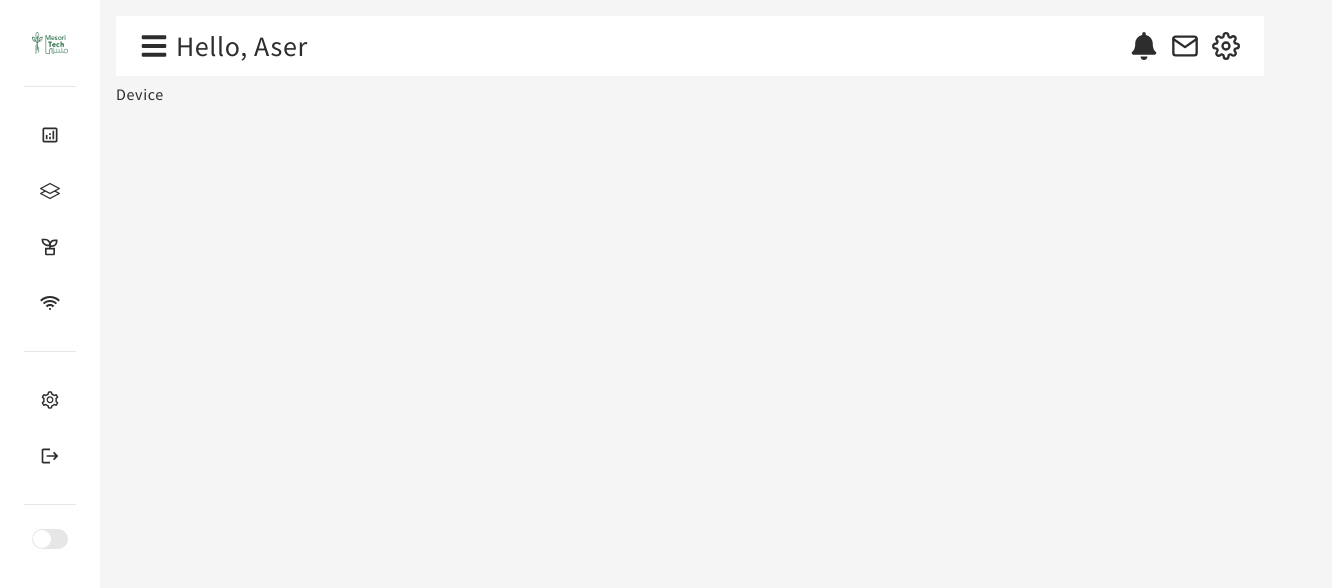
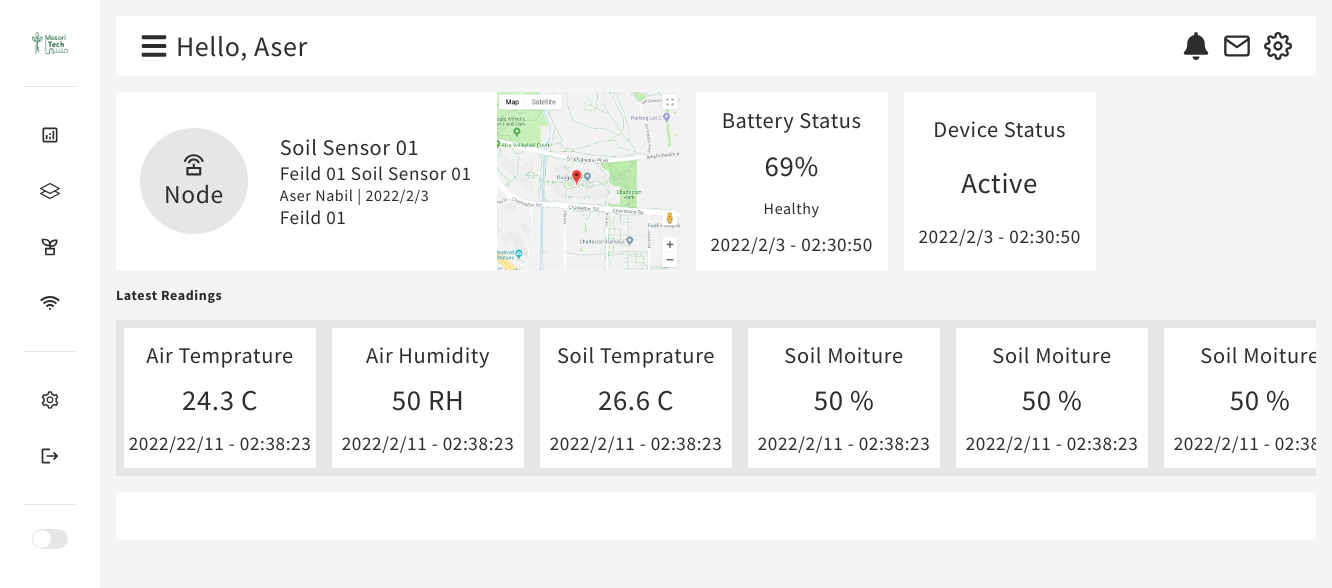
Before and after one commit to sanctor47/MesoriTech_WebApp, a React (Create React App) app: page /devices/1 in a window 1280 px wide. Shown: the top 588 px of the page, 1332 px wide, since content can reach past the window. Built offline with nearby package versions, Linux system fonts and the light colour scheme; sample sign-in values are in the browser's storage.

Commit message:
Device Profile Page #Need to Fix Charts

```diff
--- a/src/App.jsx
+++ b/src/App.jsx
@@ -37,9 +37,6 @@ function App() {
             <Route path="/devices/:id" element={<Device />} />
             <Route exact path="/plants" element={<Plants />} />
             <Route path="/plants/:id" element={<Plant />} />
-            {/* <Route exact path="/feilds" element={<Feilds />} /> */}
-            {/* <Route exact path="/prizes" element={<RankingPage />} /> */}
-            {/* <Route exact path="/scan" element={<ScanPage />} /> */}
           </Route>
           <Route path="/login" element={<LoginPage />} />
           <Route path="/signup" element={<SignupPage />} />
--- a/src/pages/Device/index.jsx
+++ b/src/pages/Device/index.jsx
@@ -1,17 +1,407 @@
 import { useParams } from "react-router-dom";
 import styled from "styled-components";
 import Layout from "../../components/Layout";
+import { v } from "../../styles/variables";
+import { MdRouter } from "react-icons/md";
+import { RiRouterLine } from "react-icons/ri";
+import mapEx from "../../assets/mapEx.png";
+import LineChartEx from "../../components/LineChartEx";
+
+const DeviceData = {
+  name: "Soil Sensor 01",
+  label: "Feild 01 Soil Sensor 01",
+  feild: "Feild 01",
+  status: true,
+  gateway: false,
+  createdAt: "2022/2/3",
+  battery: "60%",
+  sensors: [
+    {
+      name: "Soil Moisture",
+      type: "Moisture",
+      medium: "Soil",
+      lastReading: "32 %",
+      lastReadingDate: "2022/2/4-12:40:23",
+    },
+    {
+      name: "Soil Temprature",
+      type: "Temprature",
+      medium: "Soil",
+      lastReading: "24.2 C",
+      lastReadingDate: "2022/2/4-12:40:23",
+    },
+    {
+      name: "Air Temprature",
+      type: "Temprature",
+      medium: "Soil",
+      lastReading: "24.2 C",
+      lastReadingDate: "2022/2/4-12:40:23",
+    },
+    {
+      name: "Air Humidity",
+      type: "Temprature",
+      medium: "Soil",
+      lastReading: "20 RH",
+      lastReadingDate: "2022/2/4-12:40:23",
+    },
+  ],
+};
 
 const Device = () => {
   const params = useParams();
   console.log(params);
   return (
     <Layout>
-      <Container>Device</Container>
+      <Container>
+        <Row>
+          <DeviceCard data={DeviceData} />
+          <BateryCard>
+            <div className="title">Battery Status</div>
+            <div className="value">69%</div>
+            <div className="status">Healthy</div>
+            <div className="date">2022/2/3 - 02:30:50</div>
+          </BateryCard>
+          <StatusCard>
+            <div className="title">Device Status</div>
+            <div className="value">Active</div>
+            <div className="date">2022/2/3 - 02:30:50</div>
+          </StatusCard>
+        </Row>
+        <ReadingArea data={DeviceData} />
+        <ChartCard>
+        <LineChartEx />
+
+        </ChartCard>
+      </Container>
     </Layout>
   );
 };
 
 export default Device;
 
-const Container = styled.div``;
+const ChartCard = styled.div`
+   max-height: 400px;
+  background: ${({ theme }) => theme.bg};
+  padding: ${v.lgSpacing};
+`
+
+const BateryCard = styled.div`
+  background: ${({ theme }) => theme.bg};
+  min-width: 192px;
+  min-height: 140px;
+  display: flex;
+  flex-direction: column;
+  justify-content: space-evenly;
+  align-items: center;
+  /* padding: ${v.smSpacing}; */
+  /* border: 1px solid black; */
+  height: 100%;
+  /* background: ${({ theme }) => theme.bg}; */
+
+  .title {
+    font-size: 1.4rem;
+  }
+  .value {
+    font-size: 1.8rem;
+  }
+  .date {
+    font-size: 1.2rem;
+  }
+
+`;
+const StatusCard = styled.div`
+  background: ${({ theme }) => theme.bg};
+  min-width: 192px;
+  min-height: 140px;
+  display: flex;
+  flex-direction: column;
+  justify-content: space-evenly;
+  align-items: center;
+  /* padding: ${v.smSpacing}; */
+  /* border: 1px solid black; */
+  height: 100%;
+
+  .title {
+    font-size: 1.4rem;
+  }
+  .value {
+    font-size: 1.8rem;
+  }
+  .date {
+    font-size: 1.2rem;
+  }
+
+`;
+
+const Container = styled.div`
+  display: flex;
+  flex-direction: column;
+  justify-content: center;
+  /* align-items: center; */
+  gap: 1rem;
+  width: 100%;
+  padding-top: ${v.smSpacing};
+  position: relative;
+`;
+
+const Row = styled.div`
+  width: 100%;
+  display: flex;
+  gap: 1rem;
+  /* padding: ${v.smSpacing}; */
+`;
+
+const DeviceCard = ({ data }) => {
+  return (
+    <>
+      <SDeviceCard>
+        <div className="iconContainer">
+          {data.gateway ? (
+            <>
+              <MdRouter />
+              <p>Gateway</p>
+            </>
+          ) : (
+            <>
+              <RiRouterLine />
+              <p>Node</p>
+            </>
+          )}
+        </div>
+        <div className="dataBlock">
+          <div className="name">{data.name}</div>
+          <div className="label">{data.label}</div>
+          <div className="date">Aser Nabil | {data.createdAt}</div>
+          <div className="feild">{data.feild}</div>
+        </div>
+        <div className="mapContainer">
+          <img src={mapEx} alt="" />
+        </div>
+      </SDeviceCard>
+    </>
+  );
+};
+
+const SDeviceCard = styled.div`
+  background: ${({ theme }) => theme.bg};
+  display: flex;
+  justify-content: center;
+  align-items: center;
+  /* border: 1px solid black; */
+  /* padding: ${v.lgSpacing}; */
+  gap: ${v.smSpacing};
+  .iconContainer {
+    margin: ${v.lgSpacing};
+
+    background: ${({ theme }) => theme.bg3};
+    display: flex;
+    flex-direction: column;
+    justify-content: center;
+    align-items: center;
+    border-radius: 50%;
+    padding: ${v.lgSpacing};
+    font-size: 1.6rem;
+  }
+  .dataBlock {
+    margin: ${v.lgSpacing} 0;
+
+    width: 100%;
+    height: 100%;
+    display: flex;
+    flex-direction: column;
+    justify-content: center;
+    /* align-items: center; */
+    .name {
+      font-size: 1.4rem;
+    }
+    .label {
+      font-size: 1.2rem;
+    }
+    .feild {
+      font-size: 1.2rem;
+    }
+    .date {
+      font-size: 1rem;
+    }
+  }
+  .mapContainer {
+    /* margin:  ${v.lgSpacing}; */
+    /* margin: 0; */
+    height: 100%;
+    max-width: 200px;
+    display: flex;
+    justify-content: center;
+    align-items: center;
+    /* border: 1px solid black; */
+    /* padding: 0.5em; */
+
+    img {
+      max-width: 100%;
+      height: auto;
+    }
+  }
+`;
+
+const ReadingArea = ({ data }) => {
+  return (
+    <>
+      <h1>Latest Readings</h1>
+      <SReadingArea>
+        <ReadingCard>
+          <div className="name">Air Temprature</div>
+          <div className="value">24.3 C</div>
+          <div className="date">2022/22/11 - 02:38:23</div>
+        </ReadingCard>
+        <ReadingCard>
+          <div className="name">Air Humidity</div>
+          <div className="value">50 RH</div>
+          <div className="date">2022/2/11 - 02:38:23</div>
+        </ReadingCard>
+        <ReadingCard>
+          <div className="name">Soil Temprature</div>
+          <div className="value">26.6 C</div>
+          <div className="date">2022/2/11 - 02:38:23</div>
+        </ReadingCard>
+        <ReadingCard>
+          <div className="name">Soil Moiture</div>
+          <div className="value">50 %</div>
+          <div className="date">2022/2/11 - 02:38:23</div>
+        </ReadingCard>
+        <ReadingCard>
+          <div className="name">Soil Moiture</div>
+          <div className="value">50 %</div>
+          <div className="date">2022/2/11 - 02:38:23</div>
+        </ReadingCard>
+        <ReadingCard>
+          <div className="name">Soil Moiture</div>
+          <div className="value">50 %</div>
+          <div className="date">2022/2/11 - 02:38:23</div>
+        </ReadingCard>
+        <ReadingCard>
+          <div className="name">Soil Moiture</div>
+          <div className="value">50 %</div>
+          <div className="date">2022/2/11 - 02:38:23</div>
+        </ReadingCard>
+        <ReadingCard>
+          <div className="name">Soil Moiture</div>
+          <div className="value">50 %</div>
+          <div className="date">2022/2/11 - 02:38:23</div>
+        </ReadingCard>
+        <ReadingCard>
+          <div className="name">Soil Moiture</div>
+          <div className="value">50 %</div>
+          <div className="date">2022/2/11 - 02:38:23</div>
+        </ReadingCard>
+        <ReadingCard>
+          <div className="name">Soil Moiture</div>
+          <div className="value">50 %</div>
+          <div className="date">2022/22/11 - 02:38:23</div>
+        </ReadingCard>
+      </SReadingArea>
+    </>
+  );
+};
+
+const SReadingArea = styled.div`
+  /* display: grid; */
+  /* grid-template-columns: 1fr 1fr; */
+  /* gap: 1rem; */
+  /* flex: 3; */
+  max-width: 1200px;
+  display: flex;
+  align-items: center;
+  gap: 1rem;
+  /* width: 100%; */
+  /* border: 1px solid black; */
+  padding: ${v.smSpacing};
+  background: ${({ theme }) => theme.bg3};
+  overflow-x: scroll;
+`;
+
+const ReadingCard = styled.div`
+  min-width: 192px;
+  min-height: 140px;
+  display: flex;
+  flex-direction: column;
+  justify-content: space-evenly;
+  align-items: center;
+  /* padding: ${v.smSpacing}; */
+  /* border: 1px solid black; */
+  height: 100%;
+  background: ${({ theme }) => theme.bg};
+
+  .name {
+    font-size: 1.4rem;
+  }
+  .value {
+    font-size: 1.8rem;
+  }
+  .date {
+    font-size: 1.2rem;
+  }
+`;
+
+const StatCard = ({ data }) => {
+  return (
+    <SStatCard>
+      <div className="title">Sum Air Temprature</div>
+      <div className="body">
+        <div className="value">30.5 C</div>
+        <div className="subTitle">Air Temp</div>
+      </div>
+      <div className="footer">
+        <div className="daycount">9/19 Days</div>
+        <div className="extra">Since January</div>
+      </div>
+    </SStatCard>
+  );
+};
+
+const SStatCard = styled.div`
+  /* position: relative; */
+  flex: 1;
+  max-height: 200px;
+  /* border: 1px solid black; */
+  background: ${({ theme }) => theme.bg};
+  /* padding: ${v.lgSpacing}; */
+  padding: ${v.smSpacing};
+  display: flex;
+  flex-direction: column;
+  /* justify-content: center; */
+  /* align-items: center; */
+  gap: 1rem;
+  .title {
+    width: 100%;
+    font-size: 24px;
+    display: flex;
+    justify-content: flex-start;
+    align-items: center;
+  }
+  .body {
+    width: 100%;
+    display: flex;
+    flex-direction: column;
+    justify-content: center;
+    align-items: center;
+    .value {
+      width: 100%;
+      font-size: 42px;
+      width: 100%;
+      display: flex;
+      justify-content: center;
+      align-items: center;
+      /* border: 1px solid black; */
+    }
+    .subTitle {
+      /* border: 1px solid black; */
+    }
+  }
+  .footer {
+    /* border: 1px solid black; */
+
+    .daycount {
+    }
+    .extra {
+    }
+  }
+`;
```
Also changed, not shown: src/pages/Dashboard/index.jsx (+51 -52 lines), src/assets/mapEx.png (added).
